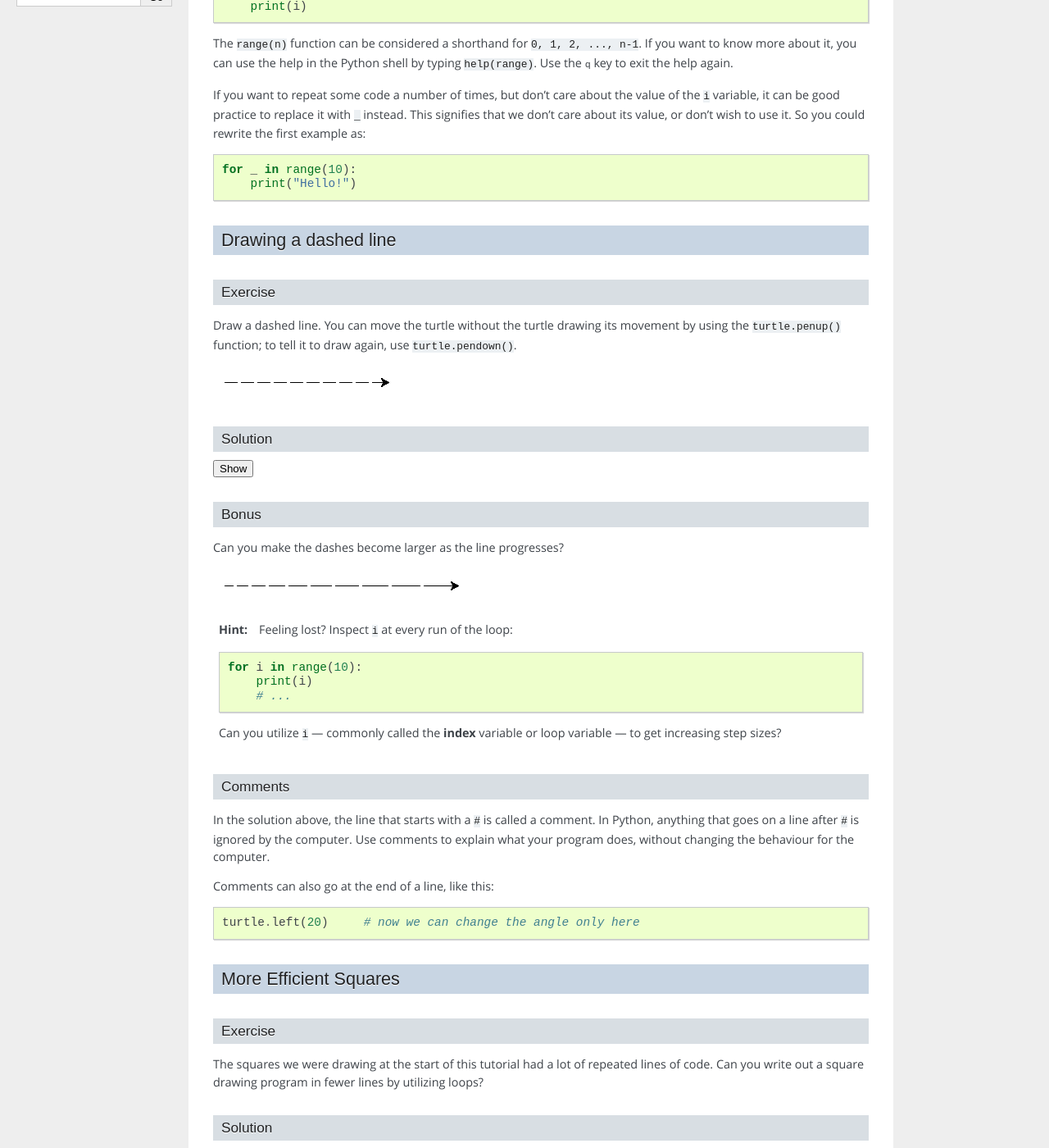
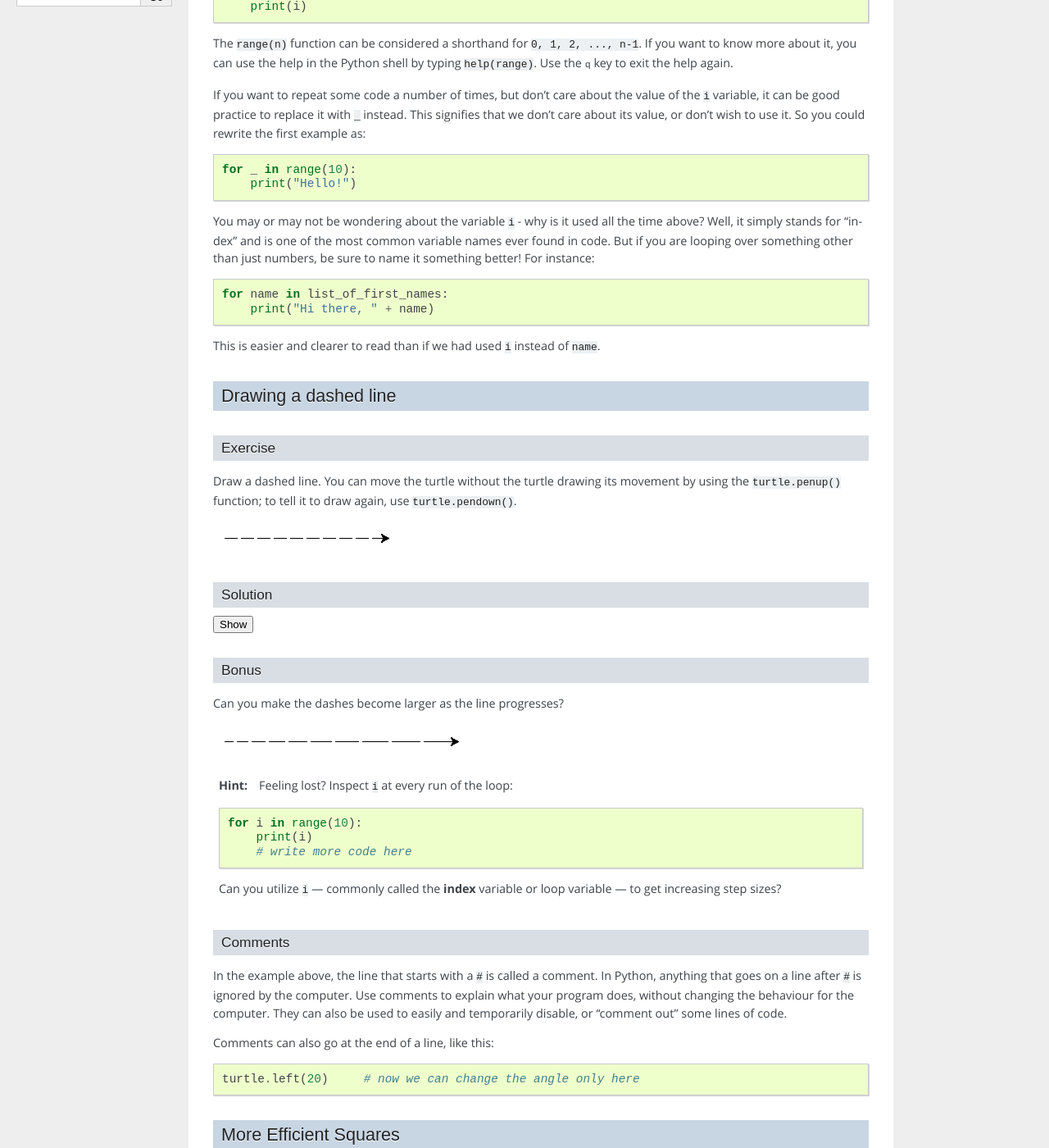
Before and after one commit to OpenTechSchool/python-beginners, a Sphinx documentation site: the page built from source/loops.rst, in a window 1280 px wide and 1400 px high, scrolled down 535 px. Shown: the whole window at 82% size. Built offline with Sphinx 7.4.7, drawn with Linux system fonts in a browser that asks for light colours; some web fonts are replaced; some of the changed text lies outside the part shown.

Commit message:
Expand some paragraphs, clean up line-endings, general copy-editing.

```diff
--- a/source/loops.rst
+++ b/source/loops.rst
@@ -18,8 +18,8 @@ once.  But it gets better::
     for i in range(10):
         print(i)
 
-Notice how we write only one line of code using ``i`` but it has 10 different
-values?
+Notice how we write only one line of code using ``i`` but it has 10
+different values?
 
 You can also loop over elements of your choice::
 
@@ -30,13 +30,23 @@ The ``range(n)`` function can be considered a shorthand for ``0, 1, 2, ..., n-1`
 If you want to know more about it, you can use the help in the Python shell by
 typing ``help(range)``. Use the :kbd:`q` key to exit the help again.
 
-If you want to repeat some code a number of times, but don't care about the value
-of the ``i`` variable, it can be good practice to replace it with ``_`` instead.
-This signifies that we don't care about its value, or don't wish to use it. So
-you could rewrite the first example as::
+If you want to repeat some code a number of times, but don't care about the
+value of the ``i`` variable, it can be good practice to replace it with
+``_`` instead. This signifies that we don't care about its value, or don't
+wish to use it. So you could rewrite the first example as::
 
     for _ in range(10):
         print("Hello!")
+
+You may or may not be wondering about the variable ``i`` - why is it used all the
+time above? Well, it simply stands for "index" and is one of the most common
+variable names ever found in code. But if you are looping over something
+other than just numbers, be sure to name it something better! For instance::
+
+    for name in list_of_first_names:
+        print("Hi there, " + name)
+
+This is easier and clearer to read than if we had used ``i`` instead of ``name``.
 
 Drawing a dashed line
 =====================
@@ -74,7 +84,7 @@ Can you make the dashes become larger as the line progresses?
 
        for i in range(10):
            print(i)
-           # ...
+           # write more code here
 
    Can you utilize ``i`` --- commonly called the **index** variable or loop
    variable --- to get increasing step sizes?
@@ -82,14 +92,13 @@ Can you make the dashes become larger as the line progresses?
 Comments
 --------
 
-In the solution above, the line that starts with a ``#`` is called a
+In the example above, the line that starts with a ``#`` is called a
 comment. In Python, anything that goes on a line after ``#`` is ignored
 by the computer. Use comments to explain what your program does,
-without changing the behaviour for the computer.
+without changing the behaviour for the computer. They can also be used
+to easily and temporarily disable, or "comment out" some lines of code.
 
-Comments can also go at the end of a line, like this:
-
-::
+Comments can also go at the end of a line, like this::
 
      turtle.left(20)     # now we can change the angle only here
 
@@ -126,4 +135,5 @@ drawing code that's inside both. Here's what it can look like::
         # around after
         ...
 
-Replace the ``...`` with your own stuff!
+Replace the ``...`` with your own stuff, and see if you can come up with
+something funny or interesting! Mistakes are encouraged.
```
